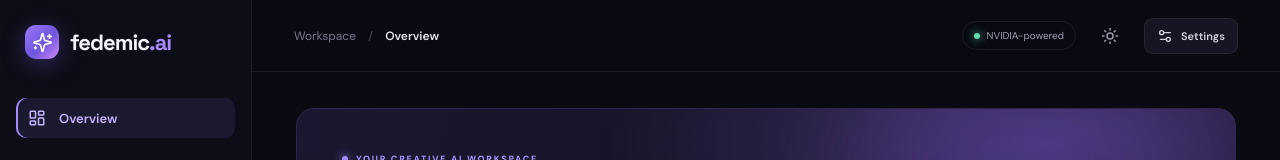
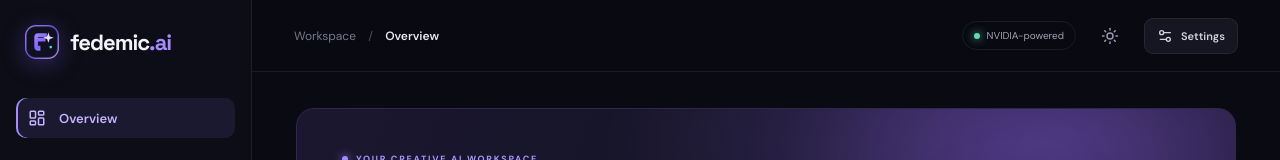
Before and after one commit to sellurway/last-signal, a React (Vite) app: page / in a window 1280 px wide. Shown: the top 160 px of the page. Built offline with nearby package versions, Linux system fonts and the light colour scheme.

Commit message:
Use the custom Fedemic AI logo in the app

```diff
--- a/src/main.jsx
+++ b/src/main.jsx
@@ -58,7 +58,7 @@ function App(){
  const select=id=>{setActive(id);setPrompt('');setResult(null);setError('');setMobileOpen(false)}
  return <div className="app-shell">
   <aside className={'sidebar '+(mobileOpen?'mobile-open':'')}>
-   <div className="brand"><div className="brand-mark"><Sparkles size={21}/></div><span>fedemic<span className="brand-ai">.ai</span></span><button className="mobile-close icon-btn" onClick={()=>setMobileOpen(false)}><X size={18}/></button></div>
+   <div className="brand"><div className="brand-mark"><img src="/fedemic-mark.svg" alt="" /></div><span>fedemic<span className="brand-ai">.ai</span></span><button className="mobile-close icon-btn" onClick={()=>setMobileOpen(false)}><X size={18}/></button></div>
    <button className={'nav-item '+(active==='home'?'selected':'')} onClick={()=>select('home')}><LayoutDashboard size={18}/><span>Overview</span></button>
    {groups.map(g=><div className="nav-group" key={g.label}><div className="nav-label">{g.label}</div>{g.items.map(t=><button key={t.id} className={'nav-item '+(active===t.id?'selected':'')} onClick={()=>select(t.id)}><t.icon size={18}/><span>{t.label}</span>{t.tag&&<small className="nav-tag">{t.tag}</small>}</button>)}</div>)}
    <div className="sidebar-spacer"/><div className="sidebar-promo"><div className="promo-icon"><Zap size={17}/></div><strong>Ideas into reality.</strong><p>One creative space. Endless possibilities.</p><button onClick={()=>setSettingsOpen(true)}>Connect AI provider <ArrowUpRight size={14}/></button></div>
```
